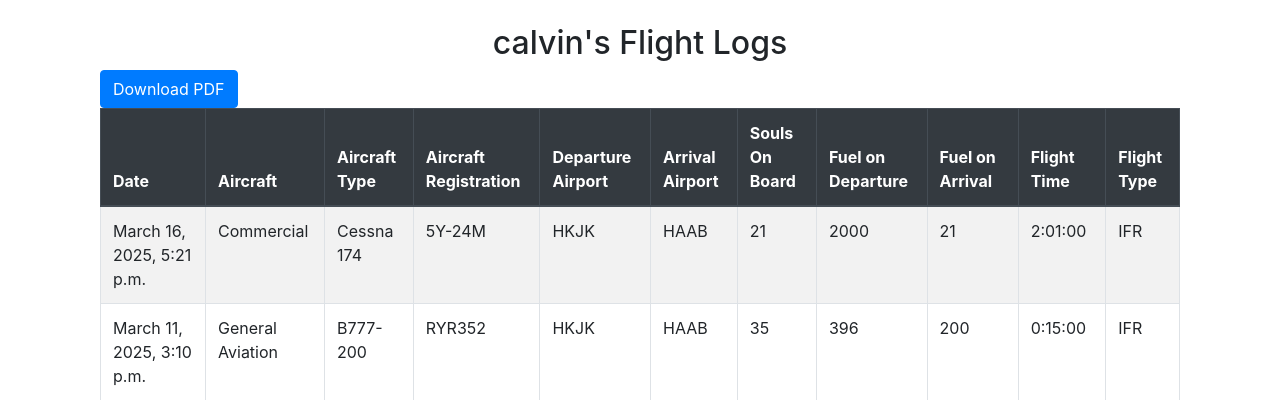
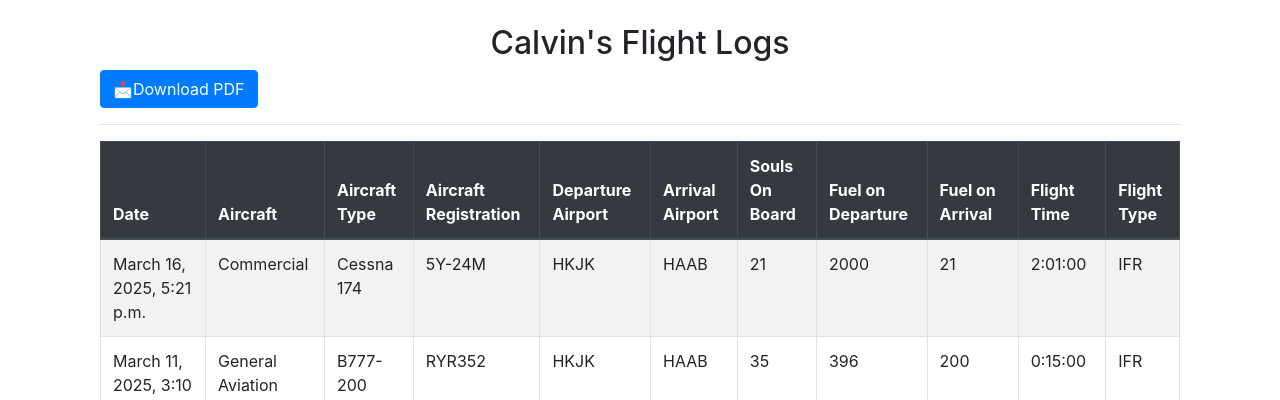
Before and after one commit to dcccalvin/SkyLog, a Django app: page /logbook/logs/generate-pdf-page/ in a window 1280 px wide. Shown: the part 56-456 px from the top of the page. Run offline with Django 4.2, Linux system fonts and the light colour scheme; a user stored in the database is signed in; data comes from the database, SQL or seed files in the repository.

Commit message:
Enhance user greeting in PDF generation and HTML template for flight logs UI/UX Reports #27

```diff
--- a/Pilot_Logbook/logs/templates/logs/generate_pdf.html
+++ b/Pilot_Logbook/logs/templates/logs/generate_pdf.html
@@ -3,11 +3,13 @@
 
 {% block content %}
 <div class="container mt-4">
-    <h2 class="text-center">{{ request.user }}'s Flight Logs</h2>
+    <h2 class="text-center"> {{ request.user|capfirst }}'s Flight Logs</h2>
 
     <a class="btn btn-primary" href="{% url 'logs:generate_pdf' %}" role="button">
-        Download PDF
+        📩Download PDF
     </a>
+    <br>
+    <hr>
 
 
 {% if logs %}
--- a/Pilot_Logbook/logs/views.py
+++ b/Pilot_Logbook/logs/views.py
@@ -10,6 +10,8 @@ from .models import PilotCertification, TrainingRecord, FlightCrewAssignment, We
 from .forms import PilotCertificationForm, TrainingRecordForm, FlightCrewAssignmentForm, WeatherReportForm, EmergencyIncidentForm, MaintenanceReportForm, FlightAttachmentForm
 from django.contrib.auth.models import User
 from django.utils import timezone
+from django.utils.text import capfirst
+# Create your views here.
 
 
 @login_required
@@ -86,7 +88,7 @@ def generate_pdf(request):
     y_position = height - 50
 
     pdf.setFont("Helvetica", 16)
-    pdf.drawString(100, y_position, "Flight Logbook")
+    pdf.drawString(100, y_position, f"{capfirst(request.user.username)}'s Flight Logbook")
     pdf.setFont("Helvetica", 12)
     y_position -= 40
 
```
